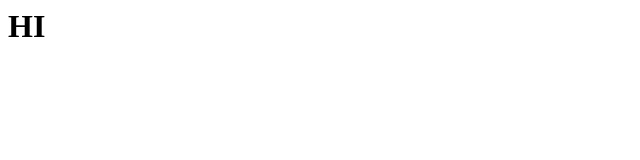
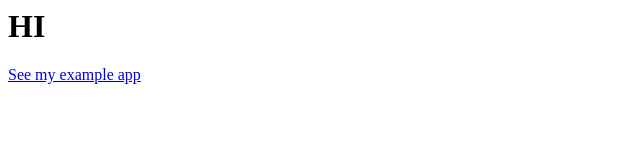
Before and after one commit to More-Narawit/More-Narawit.github.io, a plain HTML site: page index.html in a window 1280 px wide. Shown: the whole page, without its empty margins (0-640 px from the left). Drawn offline with Linux system fonts and the light colour scheme.

Commit message:
Update index.html

```diff
--- a/index.html
+++ b/index.html
@@ -1 +1,2 @@
 <h1>HI</h1>
+<a href='./Example'>See my example app</a>
```
